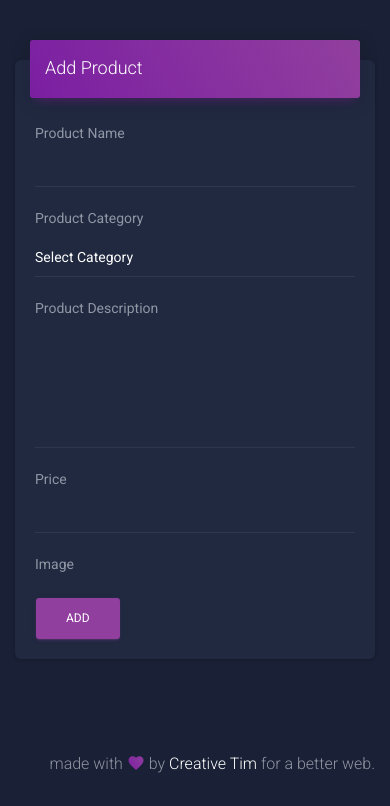
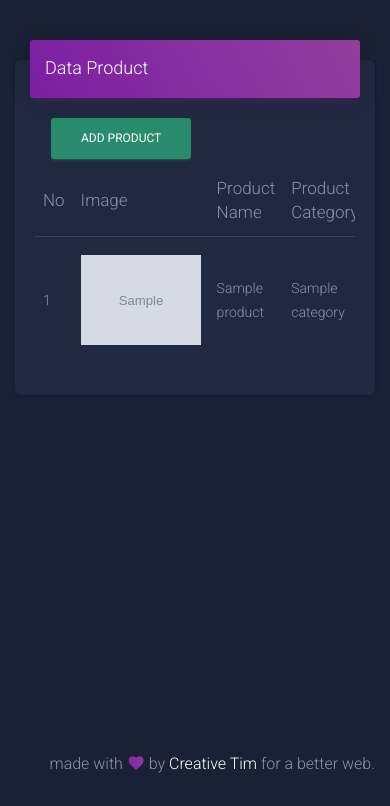
Before and after one commit to Meganirmala/mebel, a Laravel app: page /product in a window 390 px wide. Shown: the part 70-876 px from the top of the page. Run offline with Laravel 8, Linux system fonts and the light colour scheme; a user stored in the database is signed in; tables that the repository leaves empty hold one stand-in row (values such as "Sample post"); grey boxes marked "Sample" are stand-in pictures; some libraries are stand-ins or nearby versions.

Commit message:
product edit

```diff
--- a/app/Http/Controllers/Admin/ProductController.php
+++ b/app/Http/Controllers/Admin/ProductController.php
@@ -4,6 +4,7 @@ namespace App\Http\Controllers\Admin;
 
 use App\Http\Controllers\Controller;
 use App\Models\Category;
+use App\Models\Product;
 use Illuminate\Http\Request;
 
 class ProductController extends Controller
@@ -16,7 +17,10 @@ class ProductController extends Controller
     public function index()
     {
         //
-        return view('admin.product.v_create');
+        $product = Product::paginate(10);
+
+        return view('admin.product.v_index', compact('product'))
+            ->with('i', (request()->input('page', 1) - 1) * 5);
     }
 
     /**
@@ -40,6 +44,34 @@ class ProductController extends Controller
     public function store(Request $request)
     {
         //
+        $messages = [
+            'required' => ':attribute must be filled'
+        ];
+        request()->validate([
+            'product_name' => 'required',
+            'price' => 'required',
+            'category_id' => 'required',
+            'image' => 'required|image|mimes:jpeg,png,jpg,gif,svg|max:2048'
+        ], $messages);
+
+        if ($files = $request->file('image'))
+        {
+          $destinationPath = 'img';
+          $imageName = date('YmdHis') . "1." . $files->getClientOriginalExtension();
+          $files->move($destinationPath, $imageName);
+          $request->request->add(['foto' => $imageName ]);
+        }
+
+        $product = Product::create([
+            'product_name' => $request->product_name,
+            'price' => $request->price,
+            'category_id' => $request->category_id,
+            'foto' =>$request->foto,
+            'product_description' => $request->product_description,
+        ]);
+
+        return redirect()->route('product.index')
+        ->with('success','Product succefully added.');
     }
 
     /**
@@ -62,6 +94,9 @@ class ProductController extends Controller
     public function edit($id)
     {
         //
+        $product = Product::where('id', $id)->with('category')->first();
+        $category = Category::all();
+        return view('admin.product.v_edit', compact('product','category'));
     }
 
     /**
@@ -74,6 +109,41 @@ class ProductController extends Controller
     public function update(Request $request, $id)
     {
         //
+        $product = Product::where('id', $id)->with('category')->first();
+        $validatedData = $request->validate([
+            'product_name' => 'required',
+            'price' => 'required',
+            'category_id' => 'required',
+            'image' => 'image|mimes:jpeg,png,jpg,gif,svg|max:2048'
+        ]);
+        $data = [
+            'product_name' => $request->product_name,
+            'price' => $request->price,
+            'category_id'=>$request->category_id,
+            'product_description'=>$request->product_description,
+            ];
+        $path = public_path('img/'. $product->foto);
+
+        if ($files = $request->file('image'))
+            {
+                if($product->foto != ''  && $product->foto != null)
+                {
+                    $file_old = $path;
+                    unlink ($file_old);
+            }
+            $destinationPath = 'img';
+            $imageName = date('YmdHis') . "." . $files->getClientOriginalExtension();
+            $files->move($destinationPath, $imageName);
+            $save['foto'] = "$imageName";
+            $request->request->add(['foto' => $imageName ]);
+            $data['foto'] = $request->foto;
+        }
+
+        $product = Product::whereId($id)->update($data);
+
+        return redirect()->route('product.index')
+        ->with('success','Product Successfuly changed');
+
     }
 
     /**
@@ -85,5 +155,6 @@ class ProductController extends Controller
     public function destroy($id)
     {
         //
+
     }
 }
--- /dev/null
+++ b/public/admin/css/custom.css
@@ -0,0 +1,3 @@
+.product-image{
+    width: 120px;
+}
--- /dev/null
+++ b/public/admin/js/responsive.js
@@ -0,0 +1,58 @@
+    $(document).ready(function() {
+      $().ready(function() {
+        $sidebar = $('.sidebar');
+
+        $sidebar_img_container = $sidebar.find('.sidebar-background');
+
+        $full_page = $('.full-page');
+
+        $sidebar_responsive = $('body > .navbar-collapse');
+
+        window_width = $(window).width();
+
+        $('.fixed-plugin a').click(function(event) {
+          // Alex if we click on switch, stop propagation of the event, so the dropdown will not be hide, otherwise we set the  section active
+          if ($(this).hasClass('switch-trigger')) {
+            if (event.stopPropagation) {
+              event.stopPropagation();
+            } else if (window.event) {
+              window.event.cancelBubble = true;
+            }
+          }
+        });
+
+        $('.switch-sidebar-mini input').change(function() {
+          $body = $('body');
+
+          $input = $(this);
+
+          if (md.misc.sidebar_mini_active == true) {
+            $('body').removeClass('sidebar-mini');
+            md.misc.sidebar_mini_active = false;
+
+            $('.sidebar .sidebar-wrapper, .main-panel').perfectScrollbar();
+
+          } else {
+
+            $('.sidebar .sidebar-wrapper, .main-panel').perfectScrollbar('destroy');
+
+            setTimeout(function() {
+              $('body').addClass('sidebar-mini');
+
+              md.misc.sidebar_mini_active = true;
+            }, 300);
+          }
+
+          // we simulate the window Resize so the charts will get updated in realtime.
+          var simulateWindowResize = setInterval(function() {
+            window.dispatchEvent(new Event('resize'));
+          }, 180);
+
+          // we stop the simulation of Window Resize after the animations are completed
+          setTimeout(function() {
+            clearInterval(simulateWindowResize);
+          }, 1000);
+
+        });
+      });
+    });
--- a/resources/views/admin/category/v_create.blade.php
+++ b/resources/views/admin/category/v_create.blade.php
@@ -21,11 +21,12 @@
                 <div class="col-md-12">
                   <div class="form-group">
                     <label class="bmd-label-floating">Category Description</label>
-                   <textarea class="form-control" rows="5" name="category_description" id="category_description"></textarea>
+                   <textarea class="form-control" rows="3" name="category_description" id="category_description"></textarea>
                   </div>
                 </div>
               </div>
               <button type="submit" class="btn btn-primary pull-right">Add</button>
+              <a class="btn btn-danger pull-left" href="{{ route('category.index') }}">Cancel</a>
               <div class="clearfix"></div>
             </form>
           </div>
--- a/resources/views/admin/category/v_edit.blade.php
+++ b/resources/views/admin/category/v_edit.blade.php
@@ -28,6 +28,7 @@
                 </div>
               </div>
               <button type="submit" class="btn btn-primary pull-right">Update</button>
+              <a class="btn btn-danger pull-left" href="{{ route('category.index') }}">Cancel</a>
               <div class="clearfix"></div>
             </form>
           </div>
--- a/resources/views/admin/product/v_create.blade.php
+++ b/resources/views/admin/product/v_create.blade.php
@@ -9,7 +9,7 @@
             <h4 class="card-title">Add Product</h4>
           </div>
           <div class="card-body">
-            <form action="#" method="POST" enctype="multipart/form-data">
+            <form action="{{ route('product.store') }}" method="POST" enctype="multipart/form-data">
                 @csrf
               <div class="row">
                 <div class="col-md-12">
@@ -21,17 +21,12 @@
                 <div class="col-md-12">
                   <div class="form-group">
                     <label class="bmd-label-floating">Product Category</label>
-                    <select name="" id="" class="form-control">
+                    <select name="category_id" id="" class="form-control">
                       <option value="">Select Category</option>
-                      <option value="">tes</option>
-                      <option value="">tes</option>
+                      @foreach ($category as $obj)
+                      <option {{old('category_id', $obj->category_id) == $obj->id ? 'selected':''}} value="{{$obj->id}}">{{ $obj->category_name }}</option>
+                      @endforeach
                     </select>
-                  </div>
-                </div>
-                <div class="col-md-12">
-                  <div class="form-group">
-                    <label class="bmd-label-floating">Product Description</label>
-                   <textarea class="form-control" rows="5" name="product_description" id="product_description"></textarea>
                   </div>
                 </div>
                 <div class="col-md-12">
@@ -42,12 +37,17 @@
                 </div>
                 <div class="col-md-12">
                   <div class="form-group">
+                    <label class="bmd-label-floating">Product Description</label>
+                   <textarea class="form-control" rows="3" name="product_description" id="product_description"></textarea>
+                  </div>
+                </div>
+                <div class="col-md-12">
                     <label class="bmd-label-floating">Image</label>
                     <input type="file" name="image" class="form-control">
-                  </div>
                 </div>
               </div>
-              <button type="submit" class="btn btn-primary pull-right">Add</button>
+              <button type="submit" class="btn btn-success pull-right">Add</button>
+              <a class="btn btn-danger pull-left" href="{{ route('product.index') }}">Cancel</a>
               <div class="clearfix"></div>
             </form>
           </div>
--- a/resources/views/admin/product/v_index.blade.php
+++ b/resources/views/admin/product/v_index.blade.php
@@ -0,0 +1,59 @@
+@extends('layouts.admin')
+
+@section('content')
+<div class="container-fluid">
+    <div class="row">
+      <div class="col-md-11">
+        <div class="card">
+          <div class="card-header card-header-primary">
+            <h4 class="card-title">Data Product</h4>
+          </div>
+
+          <div class="card-body">
+            <div class="table-responsive">
+              <table class="table">
+                    <div class="col-lg-11">
+                        <div class="pull-left">
+                            <a class="btn btn-mini btn-success" href="{{ route('product.create') }}">Add Product</a>
+                        </div>
+                    </div>
+                  <thead class=" text-primary">
+                    <tr>
+                      <th>No</th>
+                      <th>Image</th>
+                      <th>Product Name</th>
+                      <th>Product Category</th>
+                      <th>Price</th>
+                      <th style="text-align: center">Action</th>
+                    </tr>
+                  </thead>
+                  <tbody>
+                    @foreach ($product as $data)
+                    <tr>
+                        <td>{{ ++$i }}</td>
+                        <td>
+                            <img src="{{ asset('img/'. $data->foto) }}" alt="" class="product-image">
+                        </td>
+                        <td>{{ $data->product_name }}</td>
+                        <td>{{ $data->category->category_name }}</td>
+                        <td>{{ $data->price }}</td>
+                        <td style="text-align: center">
+                          <form action="{{ route('product.destroy',$data->id) }}" method="POST">
+                                <a class="btn btn-mini btn-primary" href="{{ route('product.edit', $data->id) }}">Edit</a>
+                                @csrf
+                                @method('DELETE')
+                                <button type="submit" class="btn btn-mini btn-danger">Delete</button>
+                            </form>
+                        </td>
+                    </tr>
+                @endforeach
+                  </tbody>
+              </table>
+              {!! $product->links() !!}
+            </div>
+          </div>
+        </div>
+      </div>
+    </div>
+  </div>
+@endsection
--- a/resources/views/layouts/admin.blade.php
+++ b/resources/views/layouts/admin.blade.php
@@ -15,6 +15,7 @@
     <!-- Styles -->
     {{-- <link href="{{ asset('css/app.css') }}" rel="stylesheet"> --}}
     <link href="{{ asset('admin/css/material-dashboard.css') }}" rel="stylesheet">
+    <link href="{{ asset('admin/css/custom.css') }}" rel="stylesheet">
 </head>
 <body class="dark-edition">
   <div class="wrapper ">
@@ -39,6 +40,7 @@
     <script src="{{ asset('admin/js/popper.min.js') }}" defer></script>
     <script src="{{ asset('admin/js/bootstrap-material-design.min.js') }}" defer></script>
     <script src="{{ asset('admin/js/perfect-scrollbar.jquery.min.js') }}" defer></script>
+    <script src="{{ asset('admin/js/responsive.js') }}" defer></script>
 
     <!--   Core JS Files   -->
     <script src="https://unpkg.com/default-passive-events"></script>
```
Also changed, not shown: resources/views/admin/account.blade.php (added, +9 -0 lines), resources/views/admin/product/v_edit.blade.php (+59 -0 lines), public/img/202111090459091.png (added), public/img/20211110025944.jpg (added).
